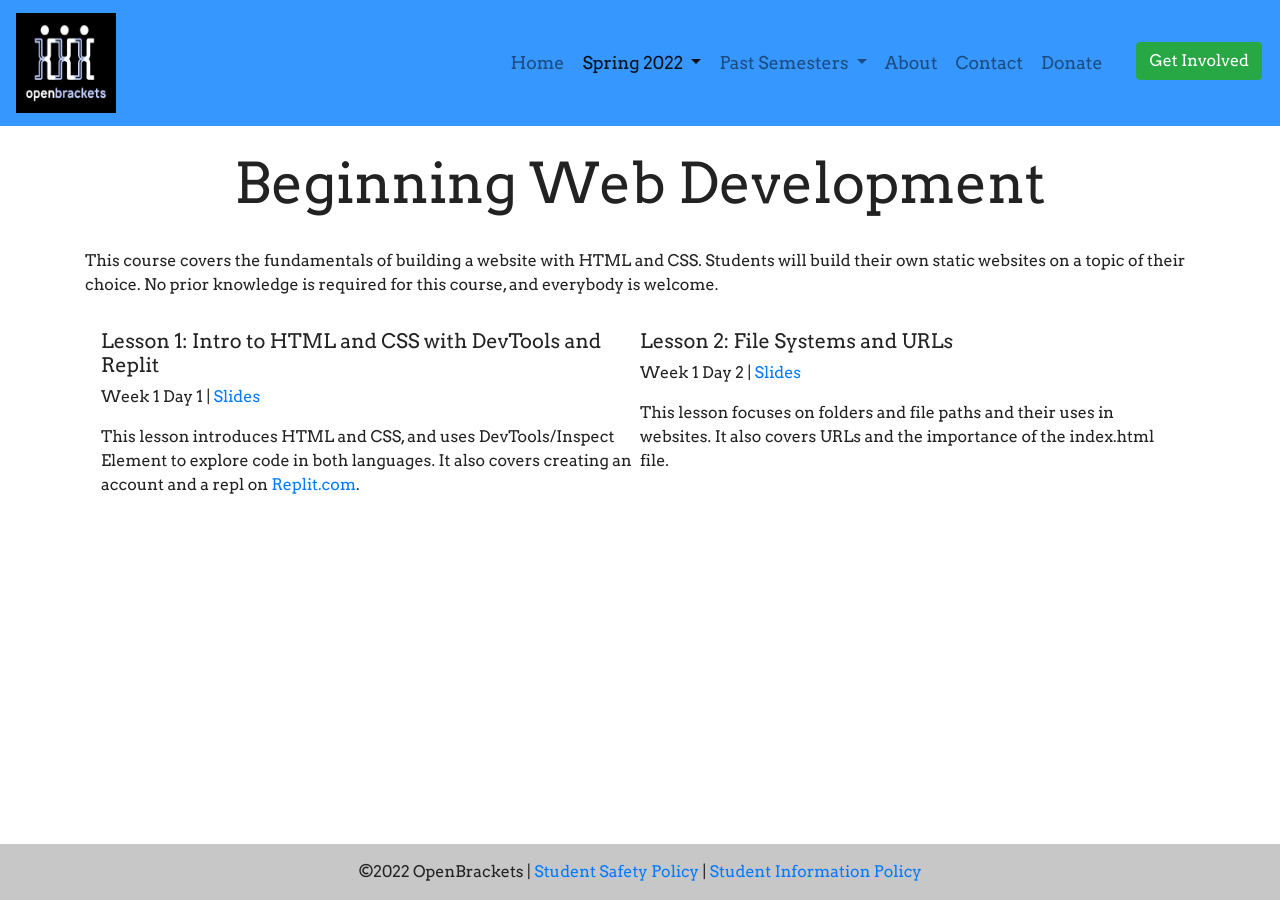
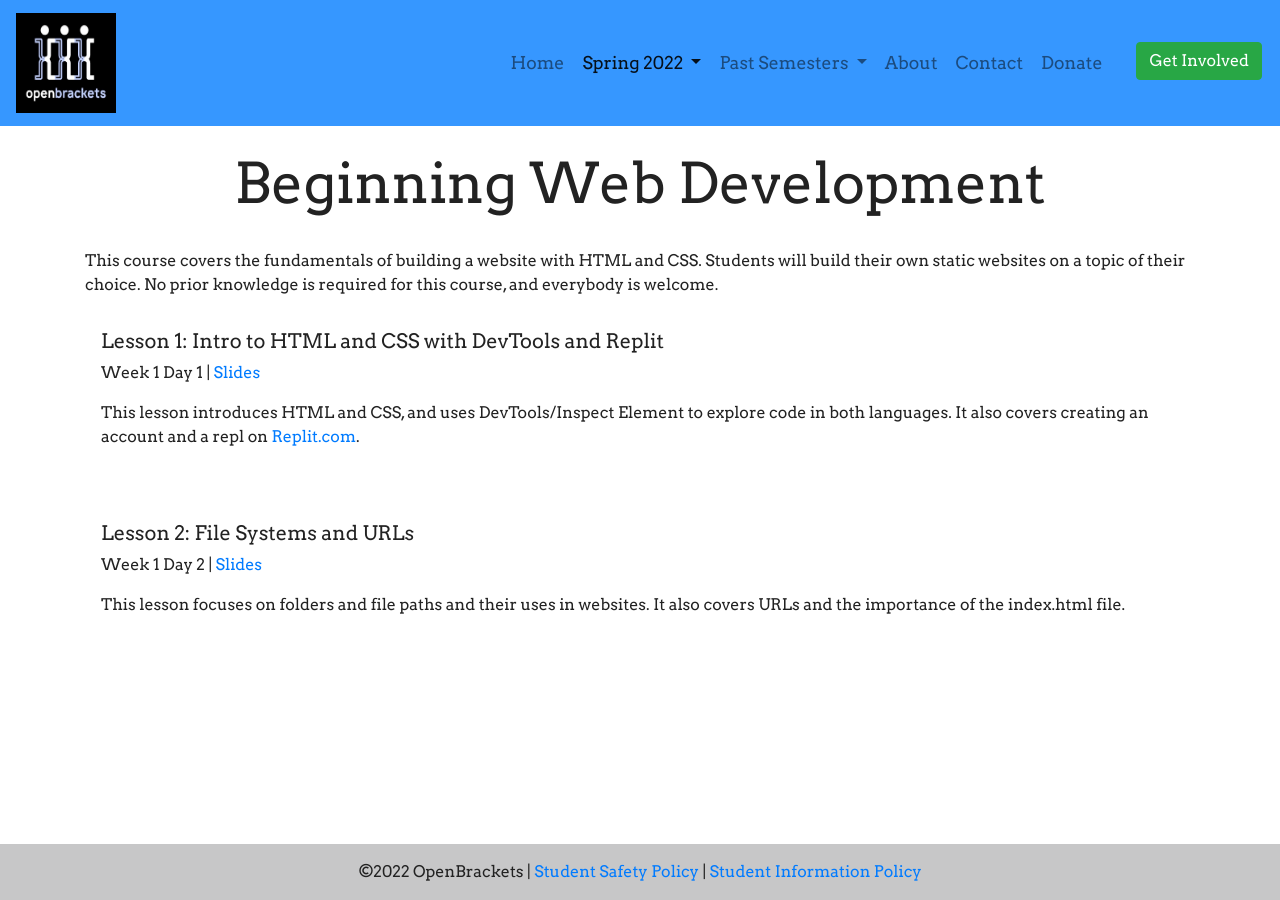
Before and after one commit to qpwoeirut/OpenBrackets-website, a Jekyll site: the page built from spring2022/beginningWebDevelopment.html, in a window 1280 px wide. Built offline with Jekyll 4.4.1, drawn with Linux system fonts in a browser that asks for light colours.

Commit message:
Fix description layout

```diff
--- a/spring2022/beginningPython.html
+++ b/spring2022/beginningPython.html
@@ -25,6 +25,8 @@ navbarHighlight: spring2022
         </p>
         <br>
     </div>
+</div>
+<div class="col-12 media">
     <div class="media-body">
         <h5 class="mt-0">Lesson 2: Functions, Variables, Variable Types, and Operators </h5>
         <p>Week 1 Day 2 | <a
--- a/spring2022/beginningWebDevelopment.html
+++ b/spring2022/beginningWebDevelopment.html
@@ -24,6 +24,8 @@ navbarHighlight: spring2022
         </p>
         <br>
     </div>
+</div>
+<div class="col-12 media">
     <div class="media-body">
         <h5 class="mt-0">Lesson 2: File Systems and URLs</h5>
         <p>Week 1 Day 2 | <a
--- a/spring2022/intermediatePython.html
+++ b/spring2022/intermediatePython.html
@@ -26,6 +26,8 @@ navbarHighlight: spring2022
         </p>
         <br>
     </div>
+</div>
+<div class="col-12 media">
     <div class="media-body">
         <h5 class="mt-0">Lesson 2: Python Review Part 2</h5>
         <p>Week 1 Day 2 | <a
--- a/spring2022/intermediateWebDevelopment.html
+++ b/spring2022/intermediateWebDevelopment.html
@@ -25,6 +25,8 @@ navbarHighlight: spring2022
         </p>
         <br>
     </div>
+</div>
+<div class="col-12 media">
     <div class="media-body">
         <h5 class="mt-0">Lesson 2: Move HTML Review</h5>
         <p>Week 1 Day 2 | <a
```
